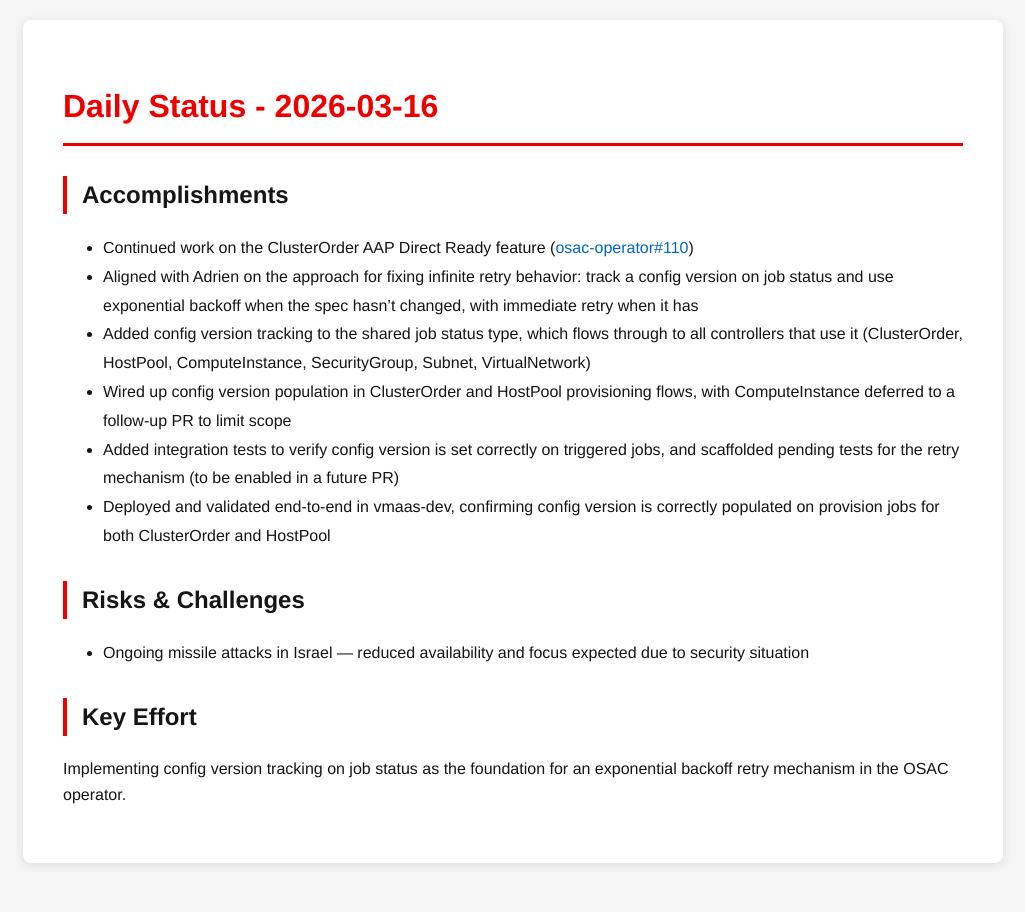
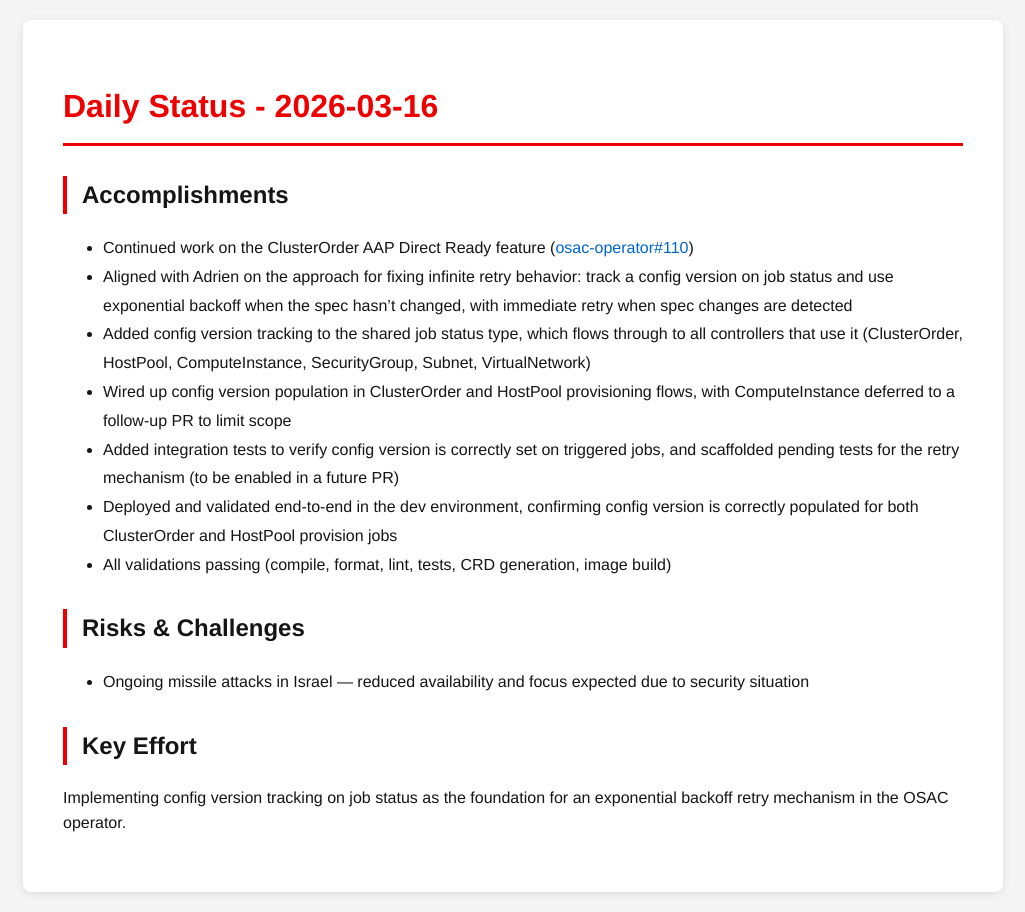
Before and after one commit to tzvatot/daily-status, a Jekyll site: the page built from 2026-03-16.md, in a window 1280 px wide. Shown: the whole page, without its empty margins (127-1152 px from the left). Built offline with Jekyll 4.4.1, drawn with Linux system fonts in a browser that asks for light colours.

Commit message:
Daily status update - 2026-03-16

```diff
--- a/2026-03-16.md
+++ b/2026-03-16.md
@@ -8,11 +8,12 @@ date: 2026-03-16
 
 ## Accomplishments
 - Continued work on the ClusterOrder AAP Direct Ready feature ([osac-operator#110](https://github.com/osac-project/osac-operator/pull/110))
-- Aligned with Adrien on the approach for fixing infinite retry behavior: track a config version on job status and use exponential backoff when the spec hasn't changed, with immediate retry when it has
+- Aligned with Adrien on the approach for fixing infinite retry behavior: track a config version on job status and use exponential backoff when the spec hasn't changed, with immediate retry when spec changes are detected
 - Added config version tracking to the shared job status type, which flows through to all controllers that use it (ClusterOrder, HostPool, ComputeInstance, SecurityGroup, Subnet, VirtualNetwork)
 - Wired up config version population in ClusterOrder and HostPool provisioning flows, with ComputeInstance deferred to a follow-up PR to limit scope
-- Added integration tests to verify config version is set correctly on triggered jobs, and scaffolded pending tests for the retry mechanism (to be enabled in a future PR)
-- Deployed and validated end-to-end in vmaas-dev, confirming config version is correctly populated on provision jobs for both ClusterOrder and HostPool
+- Added integration tests to verify config version is correctly set on triggered jobs, and scaffolded pending tests for the retry mechanism (to be enabled in a future PR)
+- Deployed and validated end-to-end in the dev environment, confirming config version is correctly populated for both ClusterOrder and HostPool provision jobs
+- All validations passing (compile, format, lint, tests, CRD generation, image build)
 
 ## Risks & Challenges
 - Ongoing missile attacks in Israel — reduced availability and focus expected due to security situation
```
